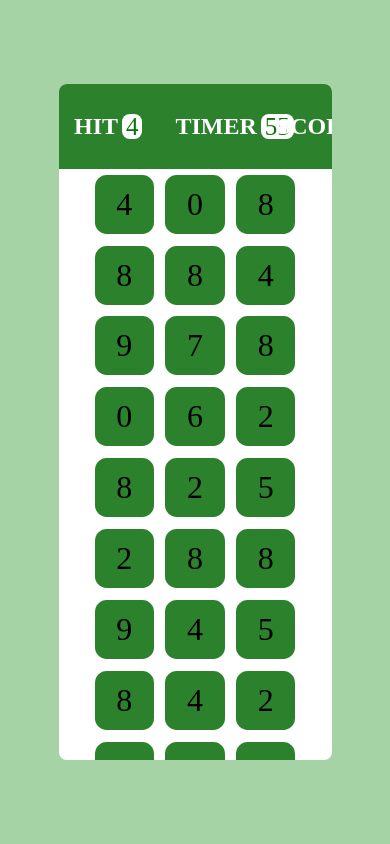
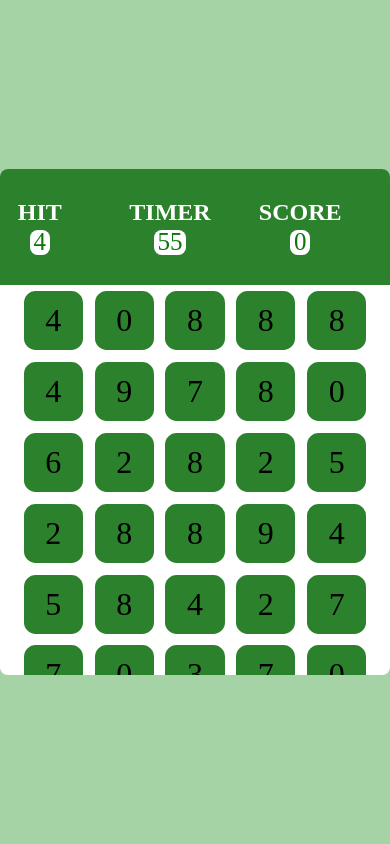
Before and after one commit to ganeshbirajdar286/Bubble-game, a plain HTML site: page index.html in a window 390 px wide. Drawn offline with Linux system fonts and the light colour scheme.

Commit message:
responsive

```diff
--- a/style.css
+++ b/style.css
@@ -22,6 +22,7 @@ body,html{
    background-color: white;
    border-radius: 2vw;
    overflow: hidden;
+
 }
 #toppanel{
 
@@ -30,7 +31,7 @@ body,html{
 background-color:rgb(44, 129, 44) ;
 display:flex;
 align-items:center;
-justify-content: space-between;
+justify-content: center;
 color: white;
 }
 .elem{
@@ -78,3 +79,25 @@ font-size: xx-large;
     cursor:pointer;
     background-color: rgb(6, 79, 6);
 }
+
+
+
+@media (max-width:600px){
+    #panel{
+        height: 60%;
+        background-color: white;
+        width:400px;
+    }
+    #toppanel{
+        height: 23%;
+        width: 400px;
+        background-color: rgb(44, 129, 44);
+    }
+    .elem{
+       display: flex;
+       flex-direction: column;
+      margin-right: 15%;
+      justify-content: space-around;
+    }
+
+}
```
